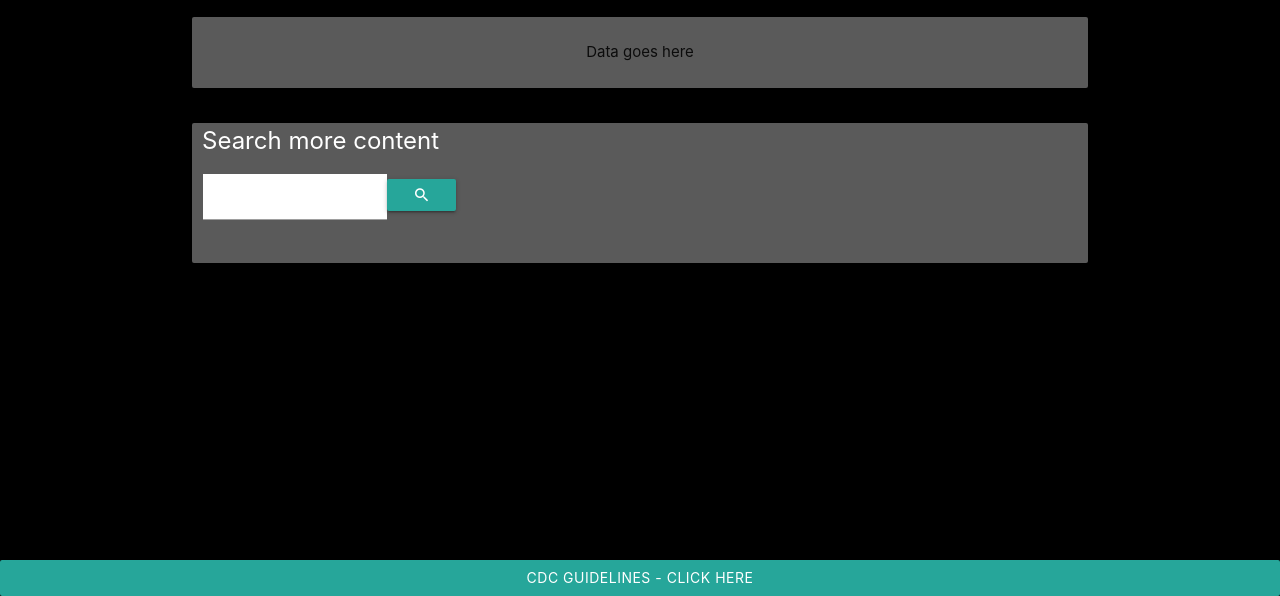
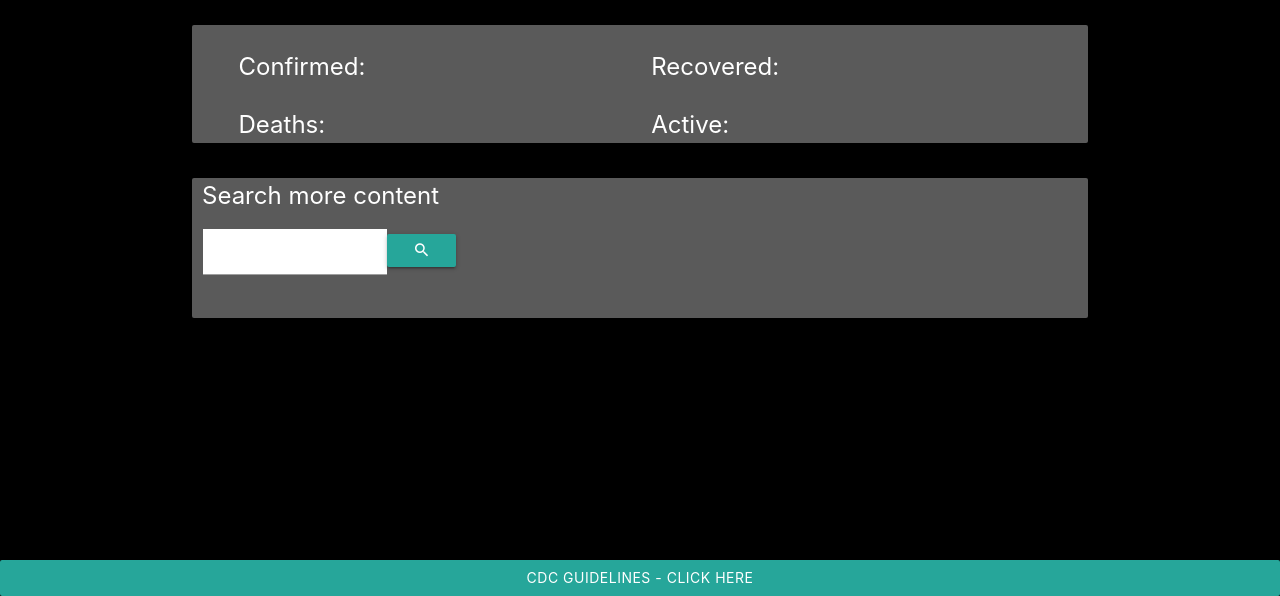
Before and after one commit to cjlaflamme1/MyCovidTracker, a plain HTML site: page data.html in a window 1280 px wide. Shown: the part 204-800 px from the top of the page. Drawn offline with nearby package versions, Linux system fonts and the light colour scheme; no server answers.

Commit message:
Added data stats to box

```diff
--- a/assets/styles.css
+++ b/assets/styles.css
@@ -12,6 +12,9 @@ div.contentSections {
     background-color: rgba(100, 100, 100, .9);
 }
 
+p.countryData {
+    font-size: x-large;
+}
 
 div.articleRow {
     margin-bottom: 0;
--- a/data.html
+++ b/data.html
@@ -49,9 +49,19 @@
         </div>
 <!-- Populated Covid Data from Searched Country -->
         <section class="row">
-            <div class="card contentSections">
-                <div class="card-content s12">
-                    <p class="center-align">Data goes here</p>
+            <div class="card contentSections col s12">
+                <div class="card-content">
+                    <div class="col s6">
+                        <p class="countryData white-text">Confirmed:</p>
+                        <br />
+                        <p class="countryData white-text">Deaths:</p>
+                    </div>
+                    <div class="col s6">
+                        <p class="countryData white-text">Recovered:</p>
+                        <br />
+                        <p class="countryData white-text">Active:</p>
+                    </div>
+                    <!-- <p class="center-align">Data goes here</p> -->
                 </div>
             </div>
         </section>
```
